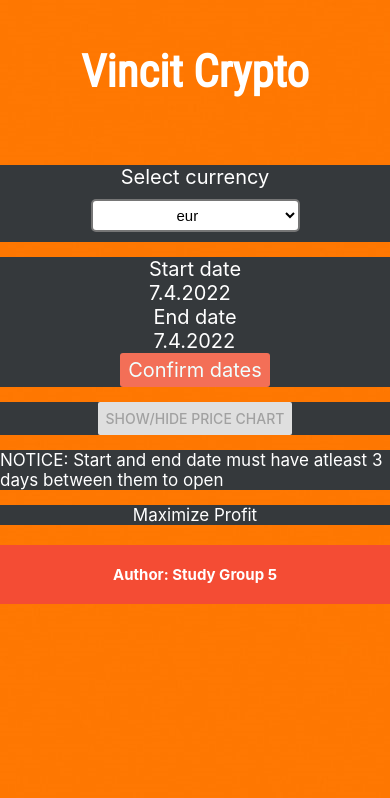
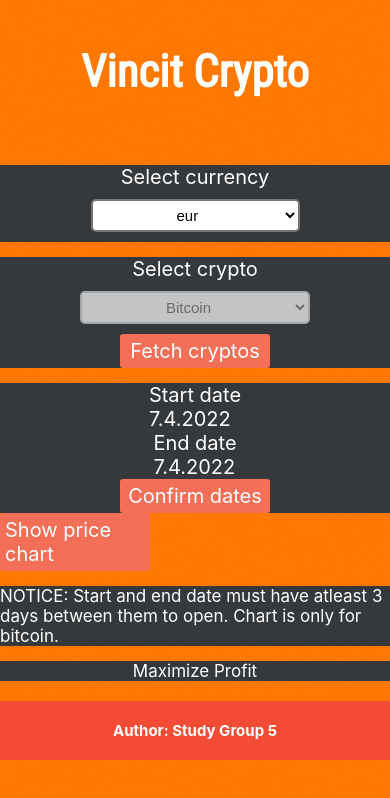
Before and after one commit to DutchDevOfficial/Vincit_Rising_Start_2021, a React Native app: screen / in a window 390 px wide. Shown: the top 798 px of the page. Built offline with nearby package versions, Linux system fonts and the light colour scheme.

Commit message:
cryptopicker

```diff
--- a/App.js
+++ b/App.js
@@ -1,4 +1,4 @@
-import { Text, View, Button, Pressable, ScrollView } from 'react-native';
+import { Text, View, Pressable, ScrollView } from 'react-native';
 import React, { useState } from "react";
 import DatePicker from './components/DatePicker';
 import ChartComponent from './components/Chart';
@@ -7,14 +7,17 @@ import Footer from './components/Footer';
 import style from './style/style';
 import MaximizeProfit from './components/MaximizeProfit';
 import CurrencyPicker from './components/CurrencyPicker';
+import CryptoPicker from './components/CryptoPicker';
 
 export default function App() {
   const [currency, setCurrency] = useState("eur");
+  const [crypto, setCrypto] = useState("bitcoin");
   const [parentData, setParentData] = useState([]);
   const [isDisabled, SetIsDisabled] = useState(true);
+  const [buttonText, setButtonText] = useState("Show price chart");
 
   const childToParent = (childData) => {
-    if (childData.length > 4) {
+    if (childData.length > 4 && crypto == "bitcoin") {
       SetIsDisabled(false)
     } else {
       SetIsDisabled(true)
@@ -26,29 +29,40 @@ export default function App() {
     setCurrency(childData);
   }
 
+  const getCrypto = (childData) => {
+    setCrypto(childData);
+  }
+
   const [showChart, setShowChart] = useState(false);
   const API = "https://api.coingecko.com/api/v3/coins/bitcoin/market_chart/range?vs_currency=" + currency + "&from="
+  const listAPI = "https://api.coingecko.com/api/v3/coins/markets?vs_currency=" + currency + "&order=market_cap_desc&per_page=10"
 
   return (
     <View style={style.containerBackground}>
       <ScrollView>
         <Header />
         <CurrencyPicker getCurrency={getCurrency} />
+        <CryptoPicker getCrypto={getCrypto} listAPI={listAPI} />
         <DatePicker childToParent={childToParent} API={API} />
         {showChart ? (
           <Text>Bitcoin price Chart</Text>,
           <ChartComponent parentData={parentData} />
         ) : null}
-        <Pressable style={style.container}>
-          <Button disabled={isDisabled} title="show/hide price chart" onPress={() => setShowChart(!showChart)} />
+        <Pressable style={style.button} disabled={isDisabled} onPress={() => {
+          setShowChart(!showChart);
+          showChart ? setButtonText("Show price chart") : setButtonText("Hide price chart");
+        }}
+        >
+          <Text style={style.buttonText}>
+            {buttonText}
+          </Text>
         </Pressable>
         <View style={style.container}>
-          <Text style={style.text2}>NOTICE: Start and end date must have atleast 3 days between them to open</Text>
+          <Text style={style.text2}>NOTICE: Start and end date must have atleast 3 days between them to open. Chart is only for bitcoin.</Text>
         </View>
         <MaximizeProfit parentData={parentData} currency={currency} />
         <Footer />
       </ScrollView>
     </View>
-
   );
 }
--- /dev/null
+++ b/components/CryptoPicker.js
@@ -0,0 +1,50 @@
+import { View, Text, Pressable } from 'react-native'
+import React, { useState } from 'react'
+import { Picker } from '@react-native-picker/picker';
+import style from '../style/style';
+
+export default function CryptoPicker({ getCrypto, listAPI }) {
+  const [selectedCrypto, setSelectedCrypto] = useState("bitcoin");
+  const [cryptoList, setCryptoList] = useState([
+    {
+      "id": "bitcoin",
+      "symbol": "btc",
+      "name": "Bitcoin",
+      "image": "https://assets.coingecko.com/coins/images/1/large/bitcoin.png?1547033579"
+    }]);
+
+    const [Enabled, setEnabled] = useState(false);
+
+  function FetchCryptos() {
+    fetch(listAPI)
+      .then(res => res.json())
+      .then(
+        (result) => {
+          let cryptos = Array.from(result);
+          setCryptoList(cryptos);
+        },
+        (error) => {
+          alert("Error!")
+        }
+      )
+  }
+  return (
+    <View style={style.container}>
+      <Text style={style.text}>Select crypto</Text>
+      <Picker enabled={Enabled}
+        style={style.field}
+        selectedValue={selectedCrypto}
+        onValueChange={(itemValue) => {
+          getCrypto(itemValue);
+          setSelectedCrypto(itemValue);
+        }}>
+        {cryptoList.map((crypto) => (
+          <Picker.Item label={crypto.name} value={crypto.id} key={crypto} />
+        ))}
+      </Picker>
+      <Pressable style={style.button} onPress={() => {FetchCryptos(); setEnabled(true);}}>
+        <Text style={style.buttonText}>Fetch cryptos</Text>
+      </Pressable>
+    </View>
+  )
+}
```
